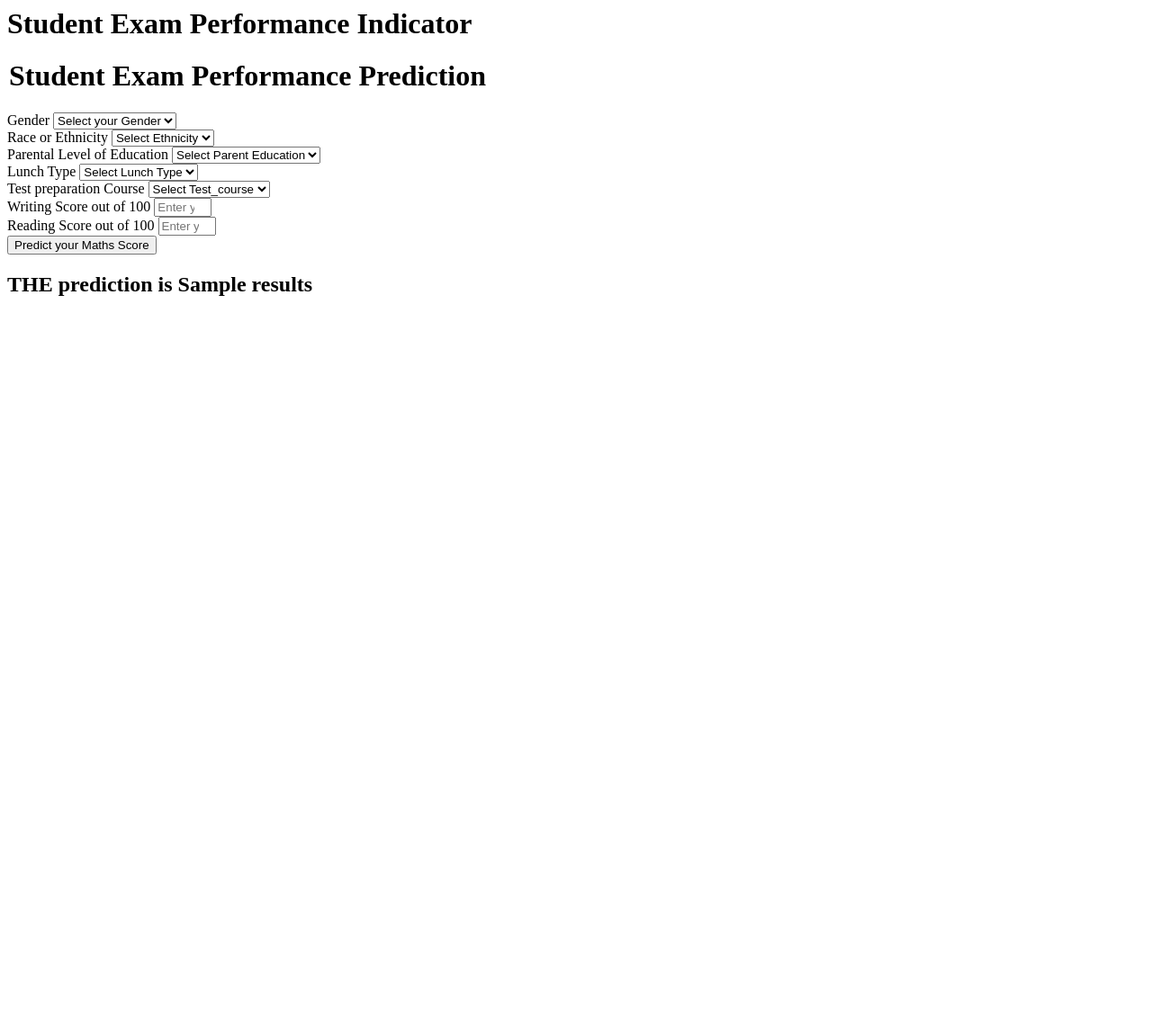
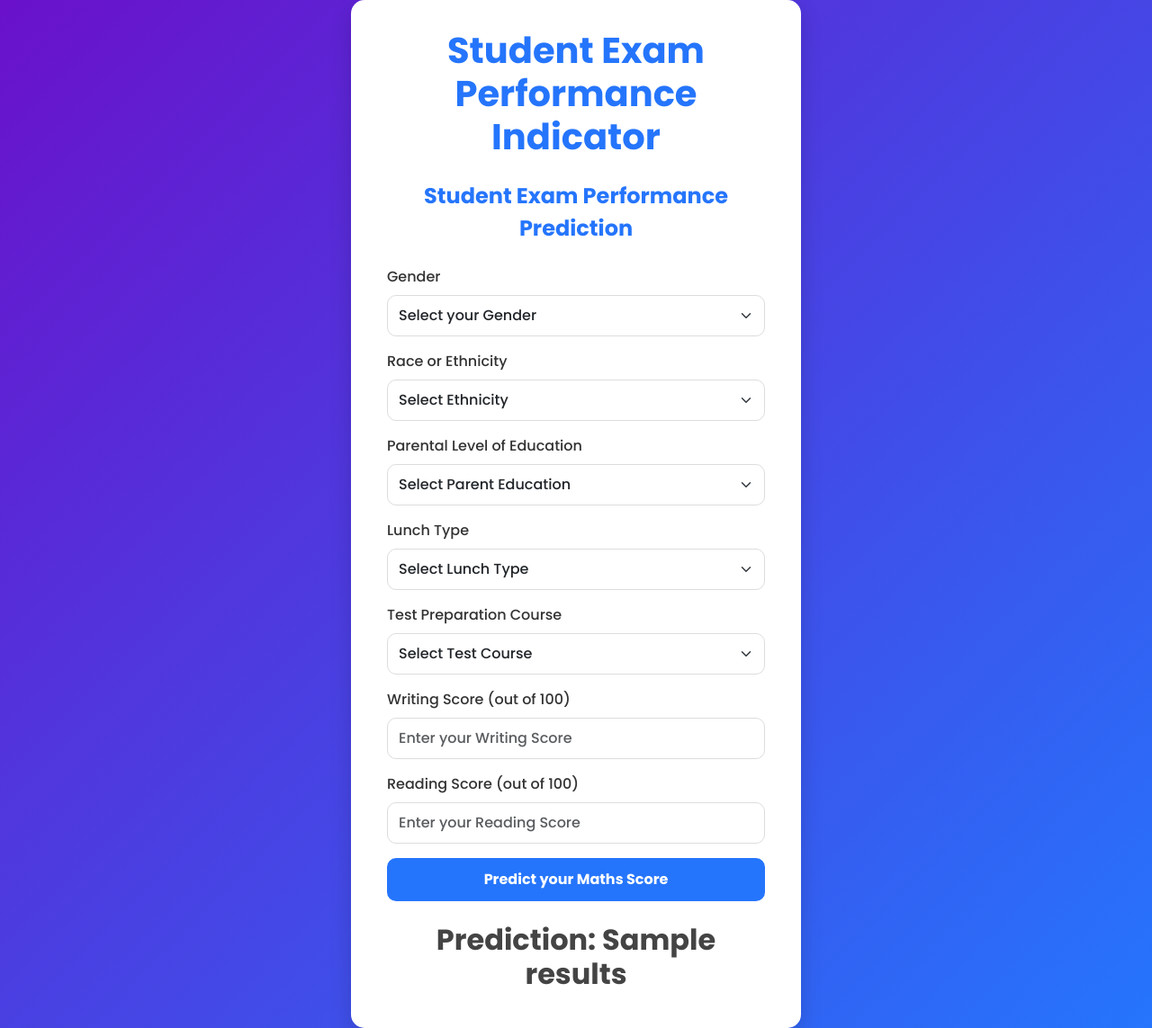
Before and after one commit to Rohan-kini/mlproject, a Flask app: template templates/home.html in a window 1280 px wide. Shown: the whole page at 90% size. Before the commit the page ends 329 px from the top, so only its background shows below. Run offline with Flask 3, Linux system fonts and the light colour scheme; the template is opened without the code that fills it: most values are stand-ins (such as "Sample title", 1, 10 or a date in 2020).

Commit message:
UI changes

```diff
--- a/templates/home.html
+++ b/templates/home.html
@@ -1,111 +1,154 @@
-<html>
+<!DOCTYPE html>
+<html lang="en">
+<head>
+    <meta charset="UTF-8">
+    <meta name="viewport" content="width=device-width, initial-scale=1.0">
+    <title>Student Exam Performance Indicator</title>
+    <!-- Google Font -->
+    <link href="https://fonts.googleapis.com/css2?family=Poppins:wght@300;500;700&display=swap" rel="stylesheet">
+    <!-- Bootstrap CDN -->
+    <link href="https://cdn.jsdelivr.net/npm/bootstrap@5.3.0/dist/css/bootstrap.min.css" rel="stylesheet">
+    <style>
+        body {
+            font-family: 'Poppins', sans-serif;
+            background: linear-gradient(135deg, #6a11cb, #2575fc);
+            min-height: 100vh;
+            display: flex;
+            justify-content: center;
+            align-items: center;
+            color: #333;
+        }
+
+        .login {
+            background: #fff;
+            padding: 2rem 2.5rem;
+            border-radius: 15px;
+            box-shadow: 0 10px 25px rgba(0,0,0,0.15);
+            width: 100%;
+            max-width: 500px;
+        }
+
+        h1, legend {
+            font-weight: 700;
+            color: #2575fc;
+            text-align: center;
+            margin-bottom: 1.5rem;
+        }
+
+        label {
+            font-weight: 500;
+            margin-bottom: 0.3rem;
+            display: block;
+        }
+
+        .form-control, .form-select {
+            border-radius: 10px;
+            padding: 10px 12px;
+            border: 1px solid #ddd;
+        }
+
+        .btn-primary {
+            background: #2575fc;
+            border: none;
+            border-radius: 10px;
+            padding: 12px;
+            font-size: 1rem;
+            font-weight: 600;
+            transition: 0.3s ease;
+        }
+
+        .btn-primary:hover {
+            background: #1a5ed9;
+            transform: scale(1.03);
+        }
+
+        h2 {
+            margin-top: 1.5rem;
+            text-align: center;
+            color: #444;
+            font-weight: 600;
+        }
+    </style>
+</head>
 <body>
     <div class="login">
        <h1>Student Exam Performance Indicator</h1>
 
        <form action="{{ url_for('predict_datapoint')}}" method="post">
-        <h1>
             <legend>Student Exam Performance Prediction</legend>
-        </h1>
+
             <div class="mb-3">
                 <label class="form-label">Gender</label>
-            <select class="form-control" name="gender" placeholder="Enter you Gender" required>
-                <option class="placeholder" selected disabled value="">Select your Gender</option>
-                <option value="male">
-                    Male
-                </option>
-                <option value="female">
-                    Female
-                </option>
+                <select class="form-select" name="gender" required>
+                    <option selected disabled value="">Select your Gender</option>
+                    <option value="male">Male</option>
+                    <option value="female">Female</option>
                 </select>
             </div>
+
             <div class="mb-3">
                 <label class="form-label">Race or Ethnicity</label>
-            <select class="form-control" name="ethnicity" placeholder="Enter you ethnicity" required>
-                <option class="placeholder" selected disabled value="">Select Ethnicity</option>
-                <option value="group A">
-                    Group A
-                </option>
-                <option value="group B">
-                    Group B
-                </option>
-                <option value="group C">
-                    Group C
-                </option>
-                <option value="group D">
-                    Group D
-                </option>
-                <option value="group E">
-                    Group E
-                </option>
+                <select class="form-select" name="ethnicity" required>
+                    <option selected disabled value="">Select Ethnicity</option>
+                    <option value="group A">Group A</option>
+                    <option value="group B">Group B</option>
+                    <option value="group C">Group C</option>
+                    <option value="group D">Group D</option>
+                    <option value="group E">Group E</option>
                 </select>
             </div>
+
             <div class="mb-3">
                 <label class="form-label">Parental Level of Education</label>
-            <select class="form-control" name="parental_level_of_education"
-                placeholder="Enter you Parent Education" required>
-                <option class="placeholder" selected disabled value="">Select Parent Education</option>
-                <option value="associate's degree">
-                    associate's degree
-                </option>
-                <option value="bachelor's degree">
-                    bachelor's degree
-                </option>
-                <option value="high school">
-                    high school
-                </option>
-                <option value="master's degree">
-                    master's degree
-                </option>
-                <option value="some college">
-                    some college
-                </option>
-                <option value="some high school">
-                    some high school
-                </option>
+                <select class="form-select" name="parental_level_of_education" required>
+                    <option selected disabled value="">Select Parent Education</option>
+                    <option value="associate's degree">Associate's degree</option>
+                    <option value="bachelor's degree">Bachelor's degree</option>
+                    <option value="high school">High school</option>
+                    <option value="master's degree">Master's degree</option>
+                    <option value="some college">Some college</option>
+                    <option value="some high school">Some high school</option>
                 </select>
             </div>
+
             <div class="mb-3">
                 <label class="form-label">Lunch Type</label>
-            <select class="form-control" name="lunch" placeholder="Enter you Lunch" required>
-                <option class="placeholder" selected disabled value="">Select Lunch Type</option>
-                <option value="free/reduced">
-                    free/reduced
-                </option>
-                <option value="standard">
-                    standard
-                </option>
+                <select class="form-select" name="lunch" required>
+                    <option selected disabled value="">Select Lunch Type</option>
+                    <option value="free/reduced">Free/Reduced</option>
+                    <option value="standard">Standard</option>
                 </select>
             </div>
+
             <div class="mb-3">
-            <label class="form-label">Test preparation Course</label>
-            <select class="form-control" name="test_preparation_course" placeholder="Enter you Course"
-                required>
-                <option class="placeholder" selected disabled value="">Select Test_course</option>
-                <option value="none">
-                    None
-                </option>
-                <option value="completed">
-                    Completed
-                </option>
+                <label class="form-label">Test Preparation Course</label>
+                <select class="form-select" name="test_preparation_course" required>
+                    <option selected disabled value="">Select Test Course</option>
+                    <option value="none">None</option>
+                    <option value="completed">Completed</option>
                 </select>
             </div>
+
             <div class="mb-3">
-            <label class="form-label">Writing Score out of 100</label>
+                <label class="form-label">Writing Score (out of 100)</label>
                 <input class="form-control" type="number" name="reading_score"
-                placeholder="Enter your Reading score" min='0' max='100' />
+                    placeholder="Enter your Writing Score" min="0" max="100" required />
             </div>
+
             <div class="mb-3">
-            <label class="form-label">Reading Score out of 100</label>
+                <label class="form-label">Reading Score (out of 100)</label>
                 <input class="form-control" type="number" name="writing_score"
-                placeholder="Enter your Reading Score" min='0' max='100' />
+                    placeholder="Enter your Reading Score" min="0" max="100" required />
             </div>
-        <div class="mb-3">
-            <input class="btn btn-primary" type="submit" value="Predict your Maths Score" required />
+
+            <div class="d-grid">
+                <input class="btn btn-primary" type="submit" value="Predict your Maths Score" />
             </div>
         </form>
+
         <h2>
-       THE  prediction is {{results}}
+           Prediction: {{results}}
         </h2>
-   <body>
+    </div>
+</body>
 </html>
```
Lines whose indentation alone changed are shown as unchanged.
